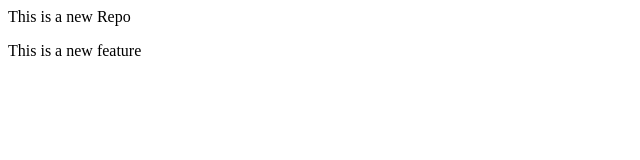
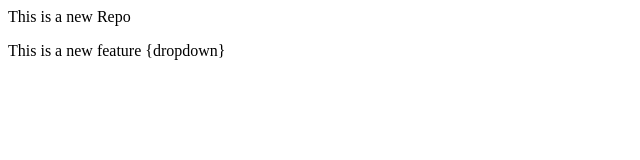
Before and after one commit to Nitish1350/LocalRepo, a plain HTML site: page index.html in a window 1280 px wide. Shown: the full height of the page, 0-640 px from the left. Drawn offline with Linux system fonts and the light colour scheme.

Commit message:
Add dropdown

```diff
--- a/index.html
+++ b/index.html
@@ -1,3 +1,3 @@
 <p>This is a new Repo</p>
-<p>This is a new feature
+<p>This is a new feature {dropdown}
 </p>
```
